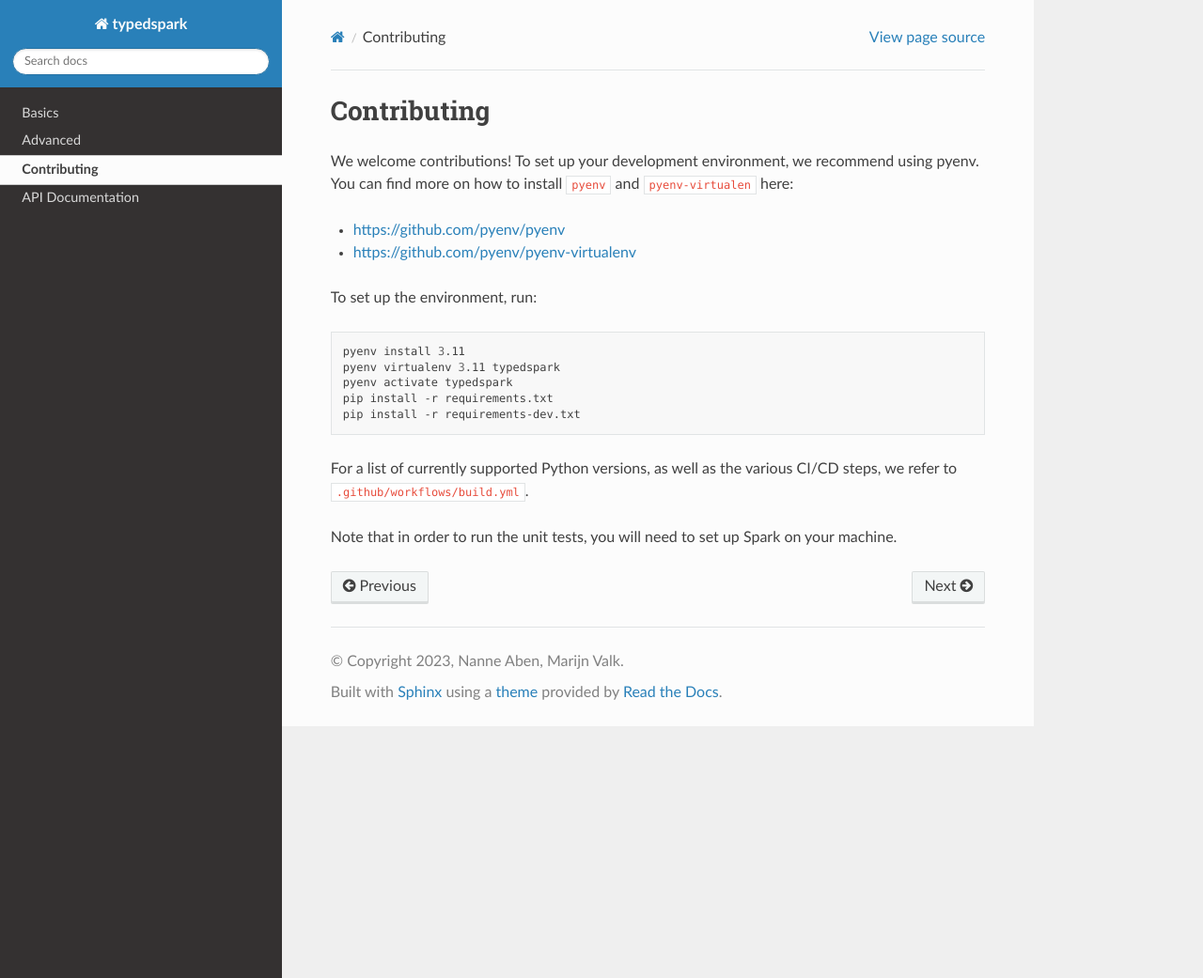
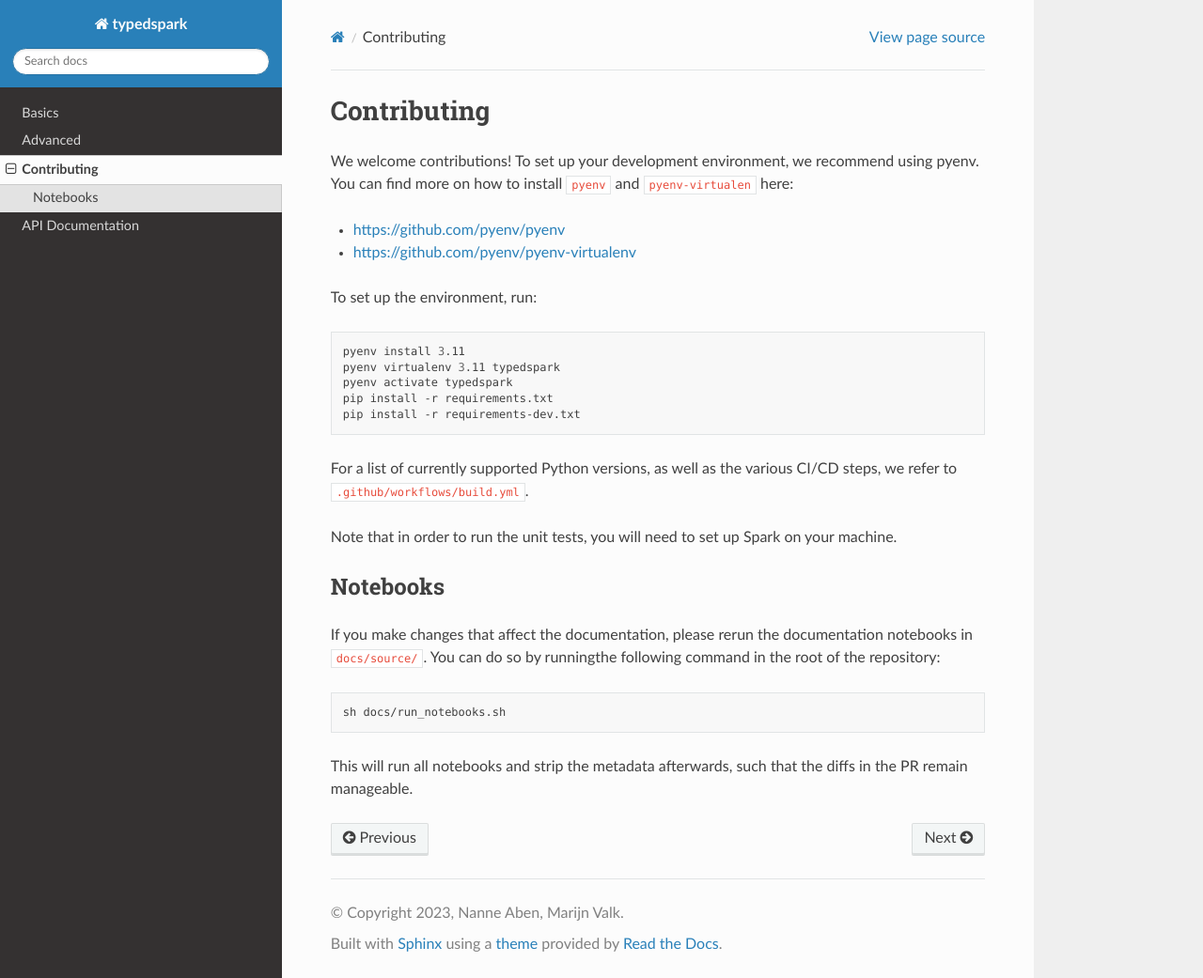
Before and after one commit to kaiko-ai/typedspark, a Sphinx documentation site: the page built from docs/source/contributing.rst, in a window 1280 px wide and 1041 px high. Shown: the whole window at 94% size. Built offline with Sphinx 7.4.7 and the Read the Docs theme 2.0.0, drawn with Linux system fonts in a browser that asks for light colours.

Commit message:
Update the contributing page

```diff
--- a/docs/source/contributing.rst
+++ b/docs/source/contributing.rst
@@ -20,3 +20,14 @@ To set up the environment, run:
 For a list of currently supported Python versions, as well as the various CI/CD steps, we refer to ``.github/workflows/build.yml``.
 
 Note that in order to run the unit tests, you will need to set up Spark on your machine.
+
+---------
+Notebooks
+---------
+If you make changes that affect the documentation, please rerun the documentation notebooks in ``docs/source/``. You can do so by runningthe following command in the root of the repository:
+
+.. code-block:: bash
+
+    sh docs/run_notebooks.sh
+
+This will run all notebooks and strip the metadata afterwards, such that the diffs in the PR remain manageable.
```
